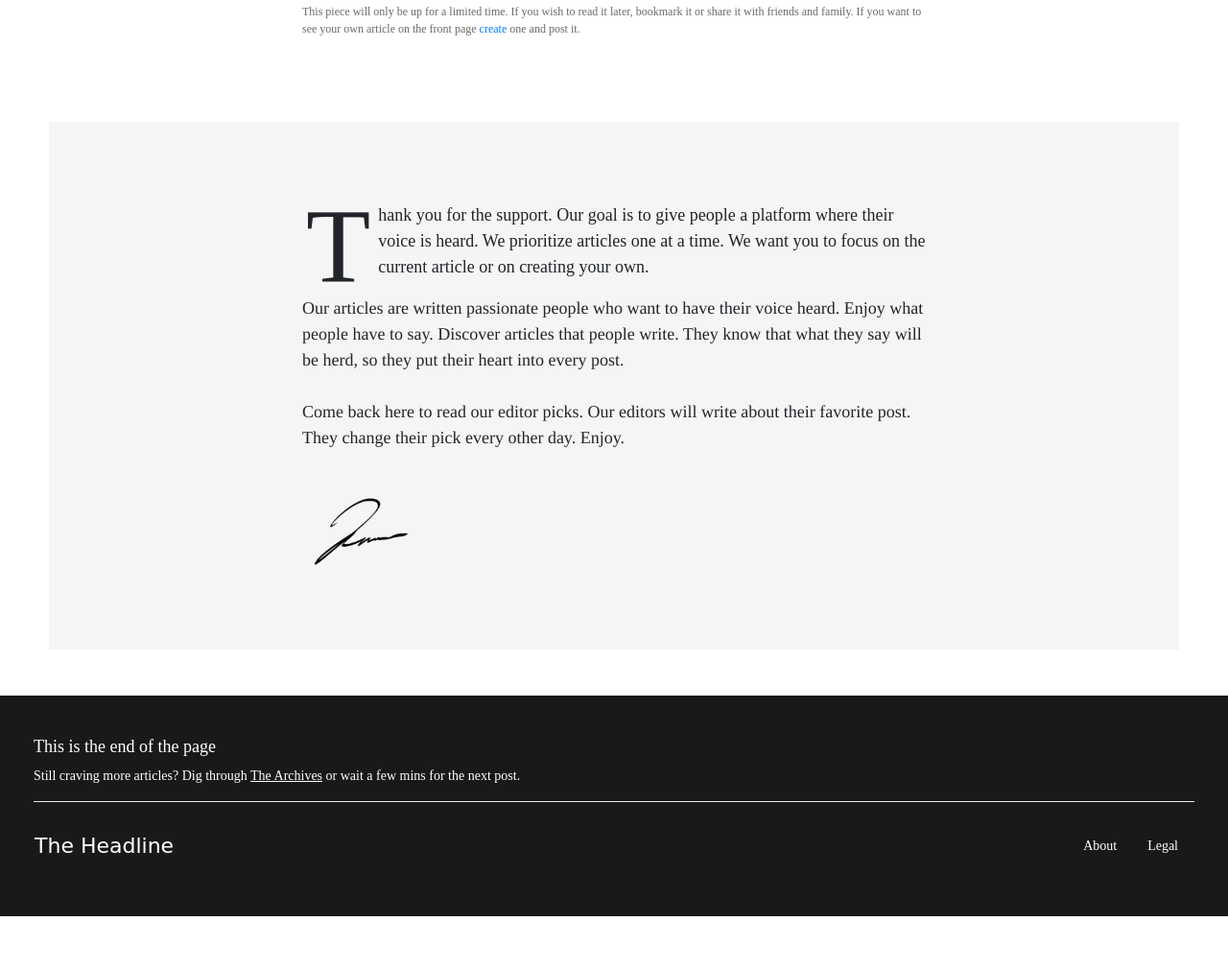
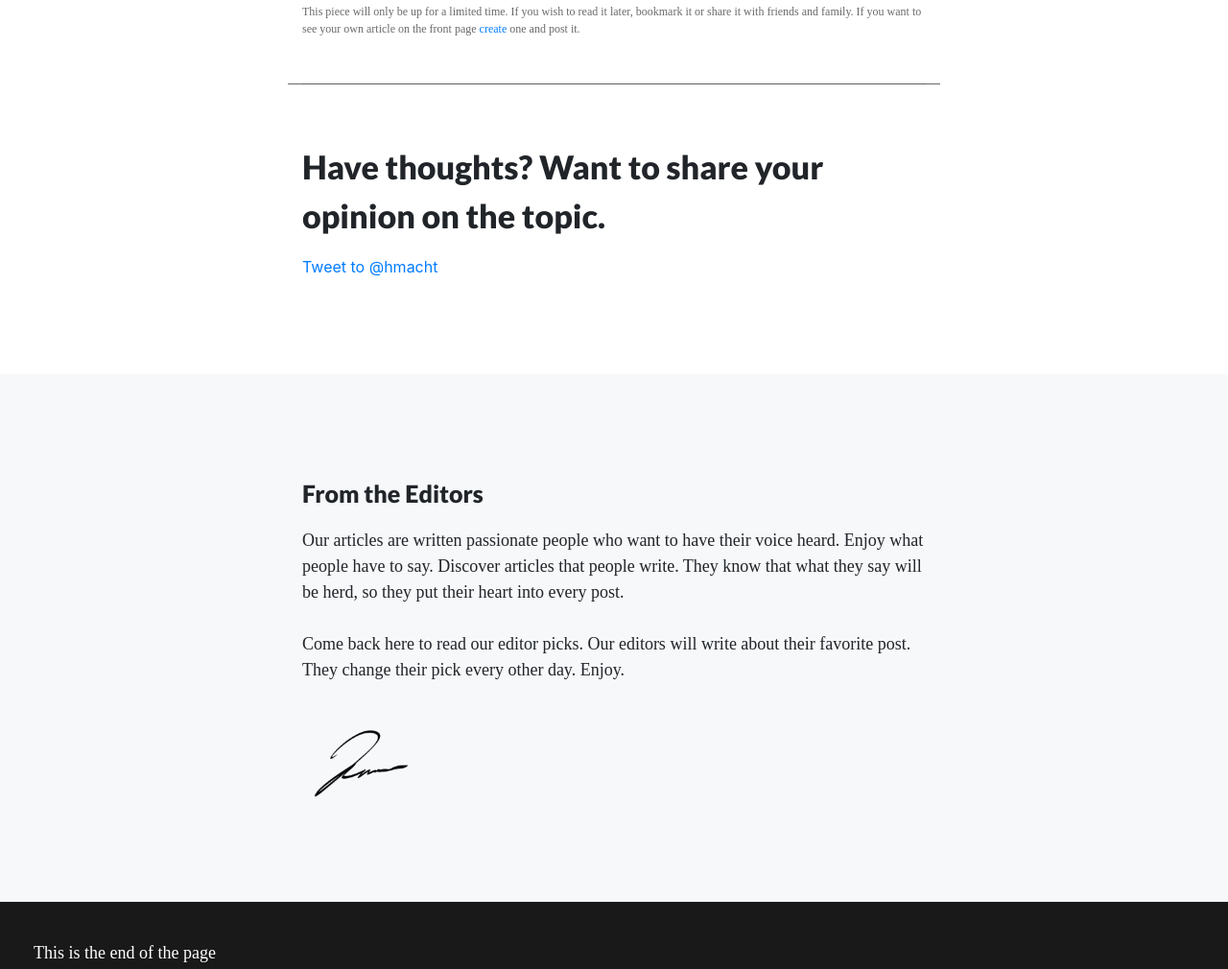
Before and after one commit to andrewhass1/theHeadline, a plain HTML site: page TheHeadline/public/HomePage.html in a window 1280 px wide. Shown: the part 716-1726 px from the top of the page at 96% size. Before the commit the page ends 1671 px from the top, so only its background shows below. Drawn offline with nearby package versions, Linux system fonts and the light colour scheme; no server answers; a web font is replaced by a local one.

Commit message:
some cover changes

```diff
--- a/TheHeadline/public/HomePage.html
+++ b/TheHeadline/public/HomePage.html
@@ -8,6 +8,7 @@
   <!-- Bootstrap CSS -->
   <link rel="stylesheet" href="https://stackpath.bootstrapcdn.com/bootstrap/4.4.1/css/bootstrap.min.css" integrity="sha384-Vkoo8x4CGsO3+Hhxv8T/Q5PaXtkKtu6ug5TOeNV6gBiFeWPGFN9MuhOf23Q9Ifjh" crossorigin="anonymous">
   <link href="https://fonts.googleapis.com/css?family=Girassol&display=swap" rel="stylesheet">
+  <link href="https://fonts.googleapis.com/css?family=Lato:400,900&display=swap" rel="stylesheet">
   <meta name="viewport" content="width=device-width, initial-scale=1"> <!-- Ensures optimal rendering on mobile devices. -->
 
 </head>
@@ -200,12 +201,12 @@
     }
     .footerContainer1 {
         position: relative;
-        background-color: #F5F5F5;
+        background-color: #F6F8FA;
         height: 550px;
         display: block;
         margin-left: auto;
         margin-right: auto;
-        width: 92%;
+        width: 100%;
     }
     #createItem1 {
         color: white !important;
@@ -252,26 +253,25 @@
     #getStarted {
         width: 100%;
         display: none;
+        background-color: #E0255E;
     }
     #letterbody {
-        font-family: 'Times';
+        font-family: 'Avenir';
         font-size: 18px;
         text-align: left;
 
     }
     .letterheader {
-        font-family: 'Times-Bold';
-        font-size: 18px;
+        font-family: 'Lato';
+        font-size: 25px;
         text-align: left;
+        font-weight: bold;
     }
-    .letterheader:first-child:first-letter {
-      float: left;
-      font-family: 'Times-Bold';
-      font-size: 110px;
-      line-height: 85px;
-      padding-top: 4px;
-      padding-right: 8px;
-      padding-left: 4px;
+    .messageAuthorText {
+        font-family: 'Lato';
+        font-size: 34px;
+        text-align: left;
+        font-weight: bold;
     }
 
 
@@ -331,6 +331,10 @@
     .ContinueBody {
         font-family: 'Avenir-medium';
         font-size: 18px;
+    }
+    .tweetContainer {
+        margin-bottom: 100px;
+        margin-top: 60px;
     }
 
 
@@ -454,8 +458,9 @@
       <p id="info">This piece will only be up for a limited time. If you wish to read it later, bookmark it or share it with friends and family. If you want to see your own article on the front page <a href="PostPage.html">create</a> one and post it.</p>
     </div>
 
-    <br>
-    <br>
+    <div id="break" class="container-lg mt-5 widthAdjustment">
+      <hr>
+    </div>
 
     <!--
     <div class="fixed-bottom alert alert-warning alert-warning alert-dismissible fade show position-sticky" role="alert">
@@ -466,10 +471,15 @@
     </div>
     -->
 
-    <div class="footerContainer1 mt-4 heightAdjustment">
+    <div class="container-lg widthAdjustment tweetContainer">
+        <p class="messageAuthorText">Have thoughts? Want to share your opinion on the topic. </p>
+        <a href="https://twitter.com/intent/tweet?screen_name=bob&ref_src=twsrc%5Etfw" class="twitter-mention-button" data-size="large" data-show-count="false">Tweet to @hmacht</a><script async src="https://platform.twitter.com/widgets.js" charset="utf-8"></script>
+    </div>
+
+    <div class="footerContainer1 mt-5 heightAdjustment">
         <div class="center widthAdjustment">
             <div class="letter container">
-                <p class="letterheader">Thank you for the support. Our goal is to give people a platform where their voice is heard. We prioritize articles one at a time. We want you to focus on the current article or on creating your own.</p>
+                <p class="letterheader">From the Editors</p>
                 <p id="letterbody">Our articles are written passionate people who want to have their voice heard. Enjoy what people have to say. Discover articles that people write. They know that what they say will be herd, so they put their heart into every post. <br><br> Come back here to read our editor picks. Our editors will write about their favorite post. They change their pick every other day. Enjoy.</p>
                 <br>
                 <img src="assets/signature.png" alt="signature" width="130px" align="left">
@@ -482,7 +492,7 @@
 
     <footer id="footer">
 
-      <div class="footerContainer mt-5">
+      <div class="footerContainer">
           <p id="footItem1">This is the end of the page</p>
           <p id="footItem2">Still craving more articles? Dig through <a href="ArchivesPage.html" id="footerLink"><u>The Archives</u></a> or wait a few mins for the next post.</p>
 
```
Also changed, not shown: TheHeadline/public/signin1.js (+6 -4 lines), TheHeadline/public/assets/coverart.png, TheHeadline/public/assets/coverartxxxxxx.png (added).
